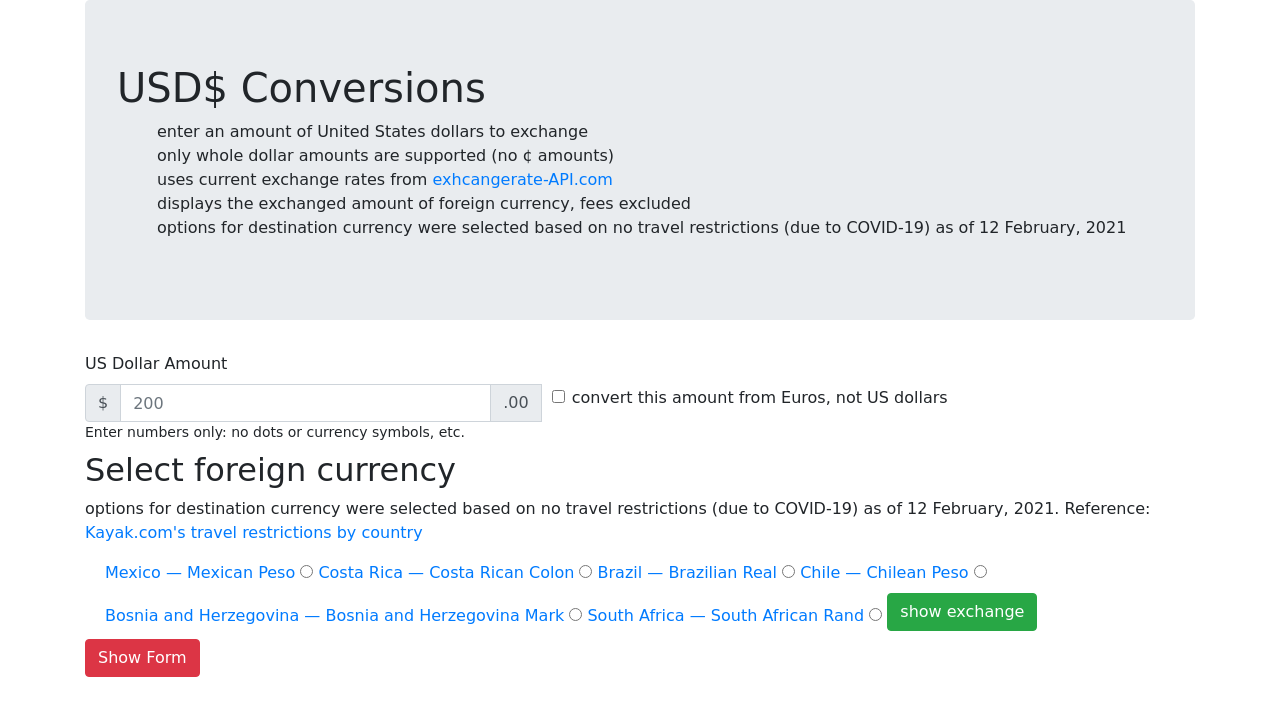
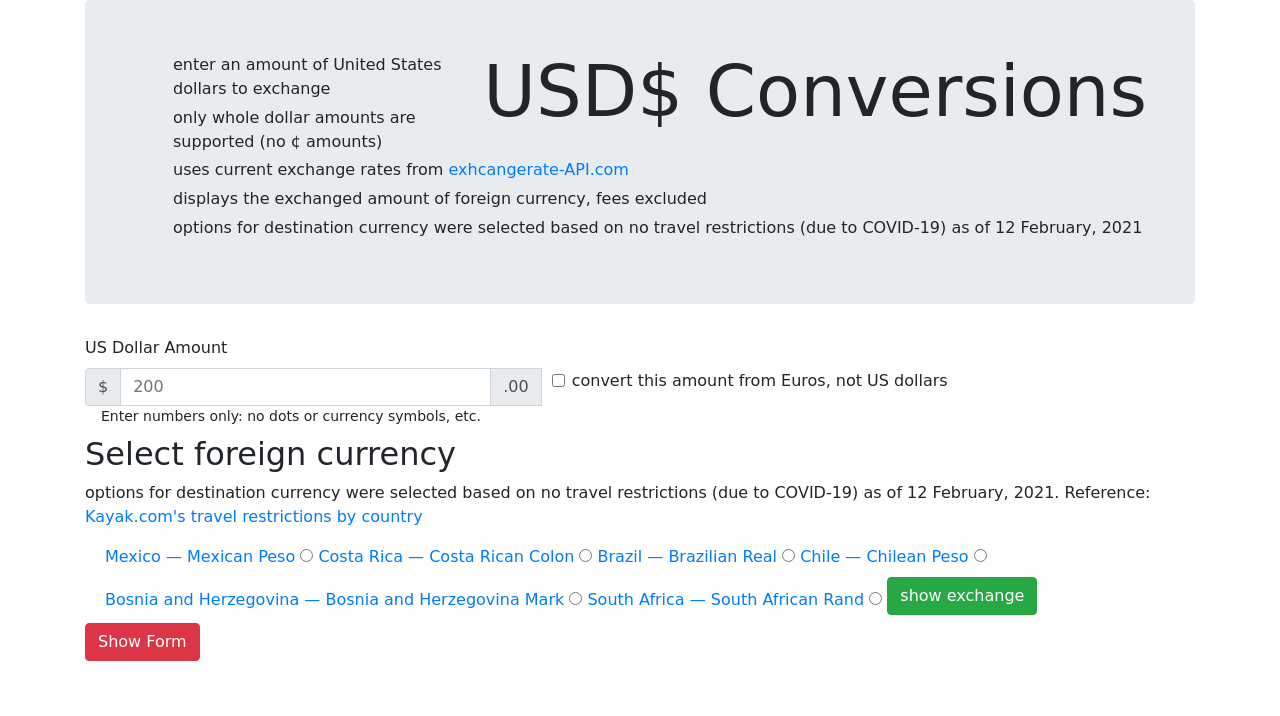
Before and after one commit to sinkstyt/usd-exchanger, a website built with webpack: page src/index.html in a window 1280 px wide. Built offline with nearby package versions, Linux system fonts and the light colour scheme; a web font is replaced by a local one.

Commit message:
fix jumbotron spacing, h1 size

```diff
--- a/src/css/styles.css
+++ b/src/css/styles.css
@@ -5,10 +5,29 @@ body {
   background-color: rbga(210, 210, 186, .3);
 }
 
+.jumbotron {
+  padding: 3rem;
+}
+
+h1 {
+  font-size: 54pt;
+  float: right;
+  text-align: right;
+}
+
 span, p, ul, ol {
   font-family: 'Averia Serif Libre', cursive, serif;
+}
+
+ul li {
+  margin-top: .3rem;
 }
 
 ul {
   list-style-type: none;
 }
+
+.entry-tip {
+  clear: both;
+  padding-left: 1rem;
+}
```
